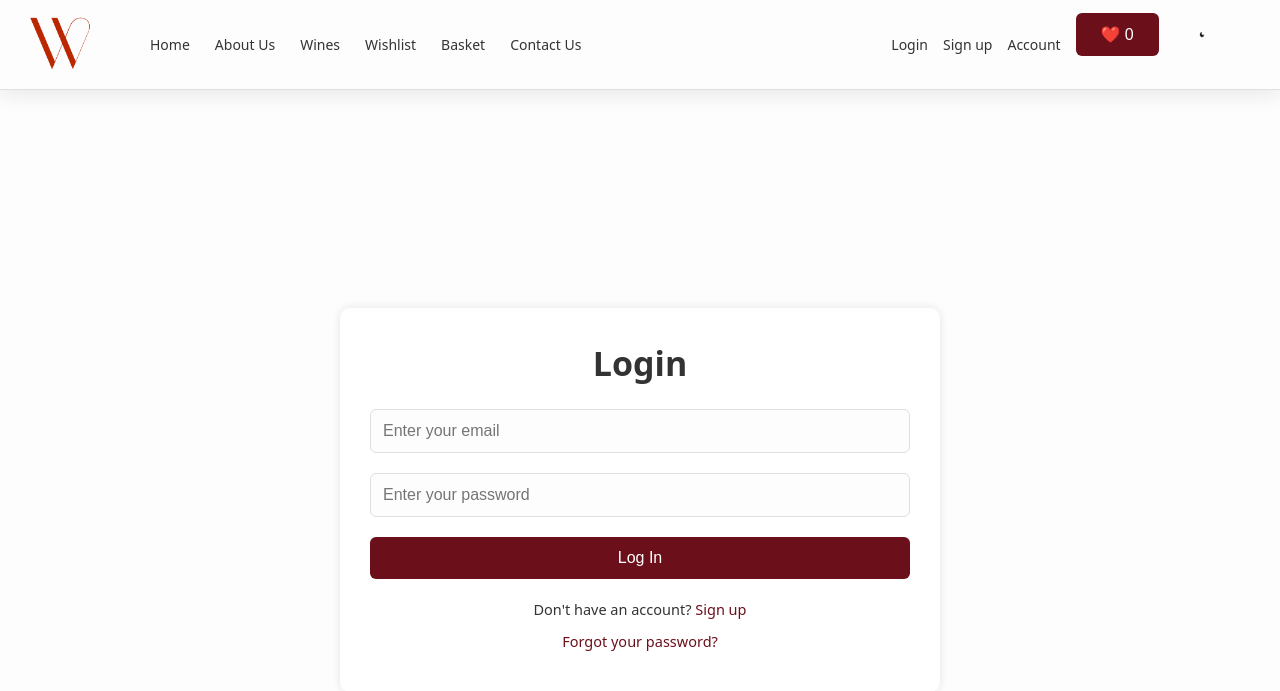
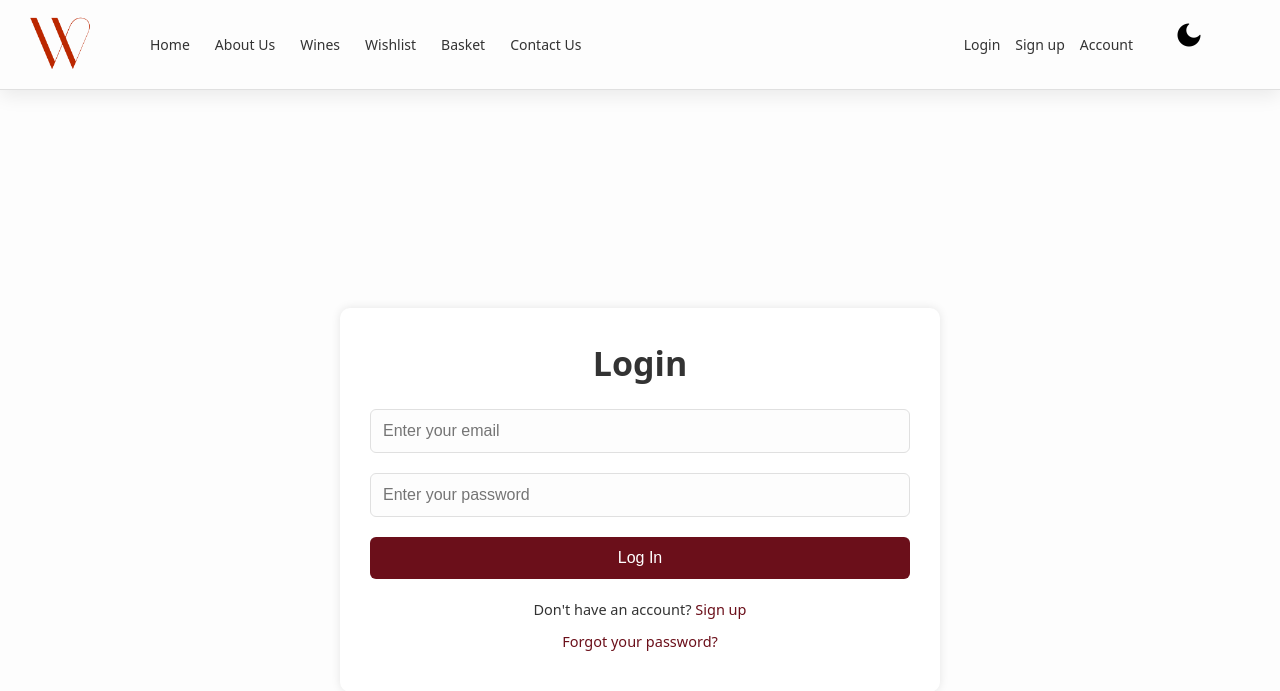
Before and after one commit to fjonasulaa/Group-15-, a PHP site: the page made by frontend/html/log-in.php in a window 1280 px wide. Shown: the top 691 px of the page. Run offline with PHP 8.4, Linux system fonts and the light colour scheme.

Commit message:
Update log-in.php

```diff
--- a/frontend/html/log-in.php
+++ b/frontend/html/log-in.php
@@ -189,11 +189,6 @@ if ($_SERVER['REQUEST_METHOD'] === 'POST') {
         <a href="signup.php">Sign up</a>
         <a href="account.php">Account</a>
 
-        <!-- Wishlist Button -->
-        <button id="wishlist-toggle" class="wishlist-button">
-            ❤️ <span id="wishlist-count">0</span>
-        </button>
-
         <!-- Dark Mode Button -->
         <button id="dark-mode" class="dark-mode-button">
             <img src="../../images/darkmode.png" alt="Dark Mode" />
```
